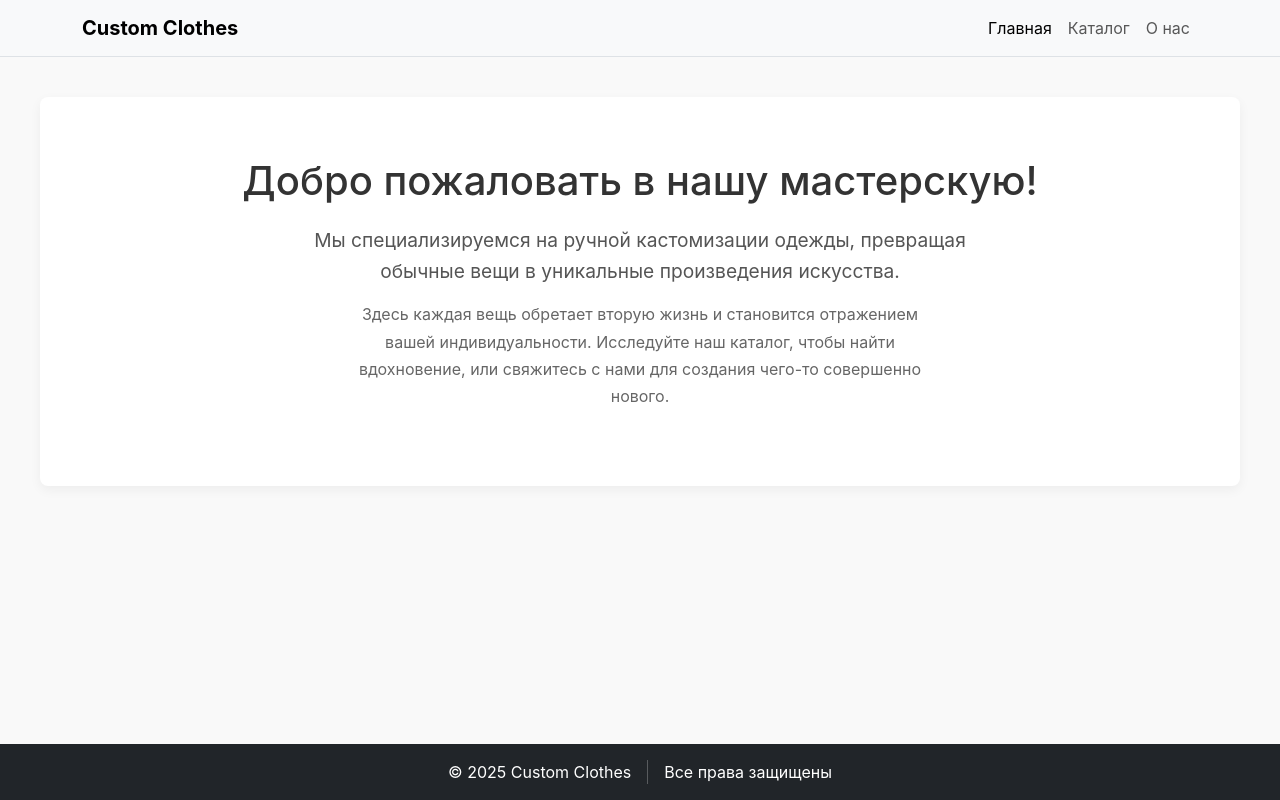
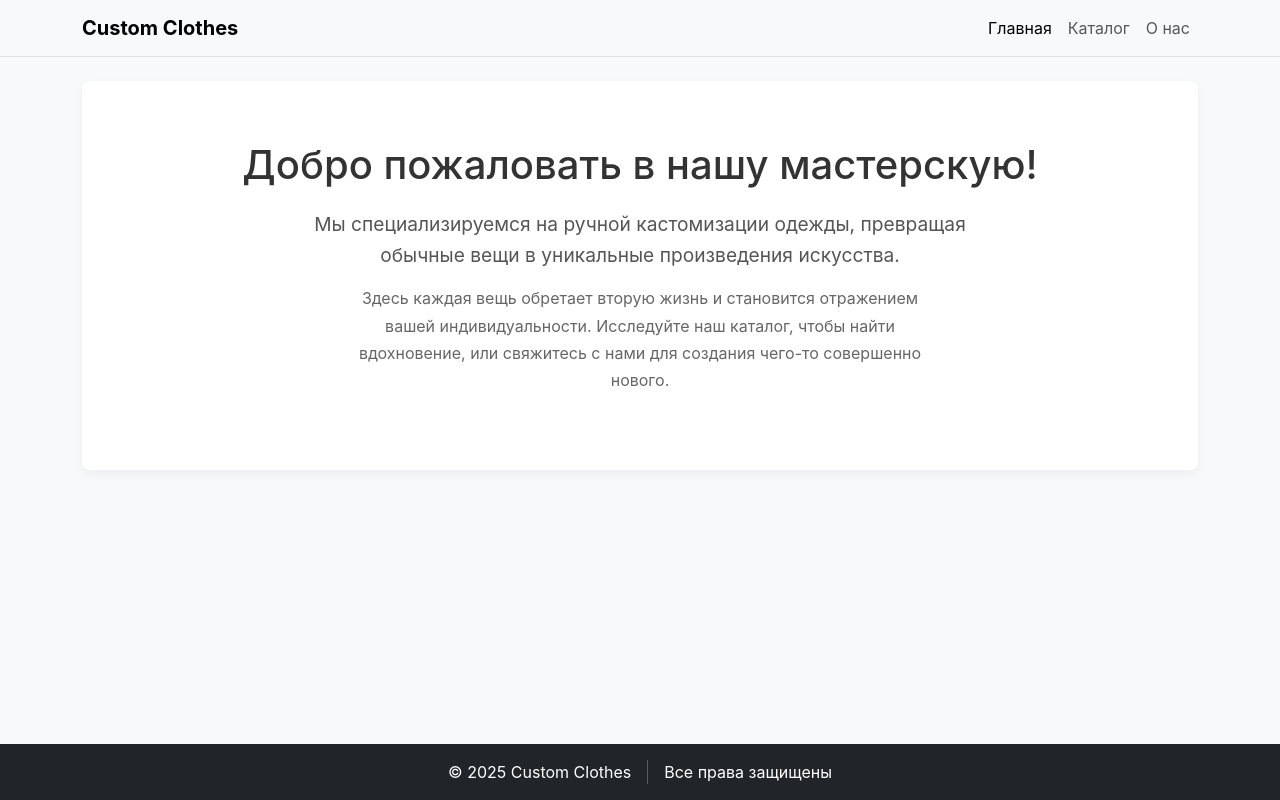
Before and after one commit to TimoshenkoAnna/brella-react-lab, a React (Create React App) app: page / in a window 1280 px wide. Built offline with nearby package versions, Linux system fonts and the light colour scheme.

Commit message:
feat: Add Container component for main layout

```diff
--- a/src/App.js
+++ b/src/App.js
@@ -1,4 +1,5 @@
 import { Routes, Route } from 'react-router-dom';
+import Container from 'react-bootstrap/Container';
 import Header from './components/Header/Header.js';
 import Footer from './components/Footer/Footer.js';
 import HomePage from './pages/HomePage.js';
@@ -9,16 +10,16 @@ import './App.css';
 
 function App() {
   return (
-    <div className="app-wrapper">
+    <div className="app-wrapper bg-light">
       <Header />
-      <main className="main-content">
+      <Container as="main" className="my-4 flex-grow-1">
         <Routes>
           <Route path="/" element={<HomePage />} />
           <Route path="/catalog" element={<CatalogPage />} />
           <Route path="/about" element={<AboutPage />} />
           <Route path="*" element={<NotFoundPage />} />
         </Routes>
-      </main>
+      </Container>
       <Footer />
     </div>
   );
```
